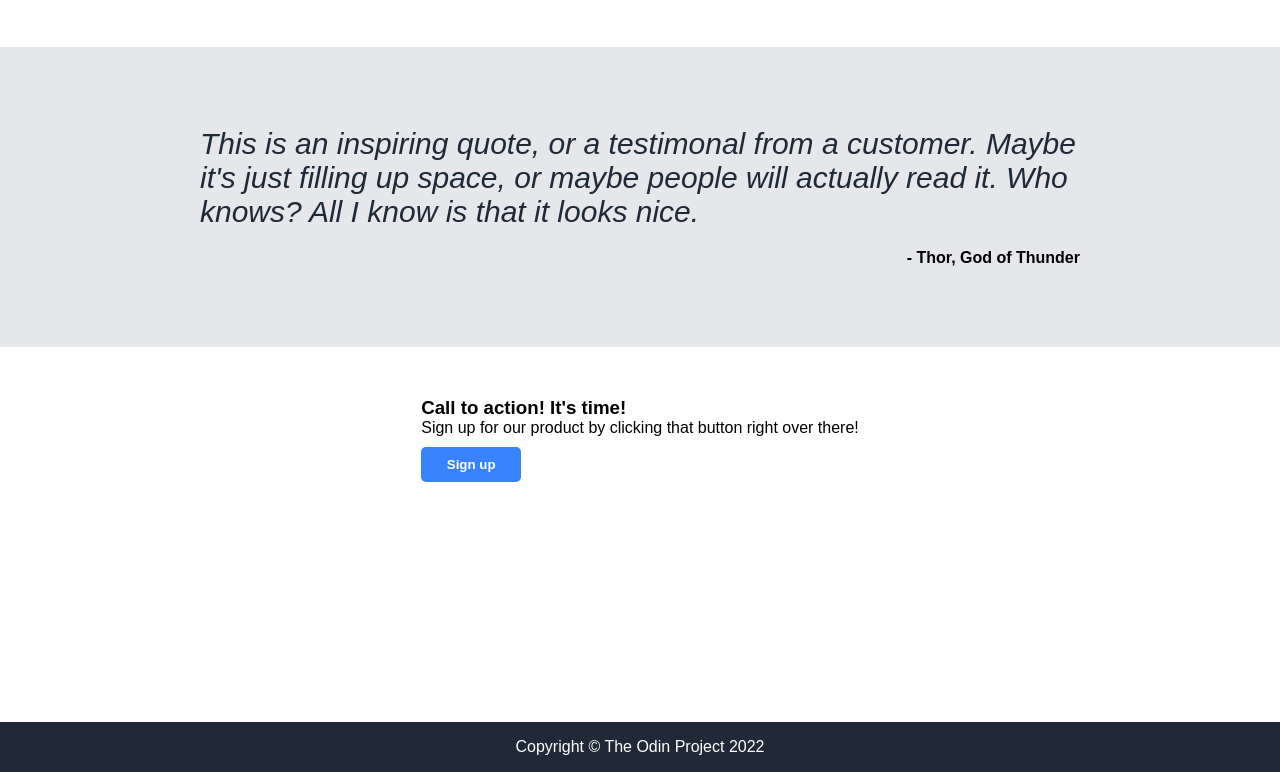
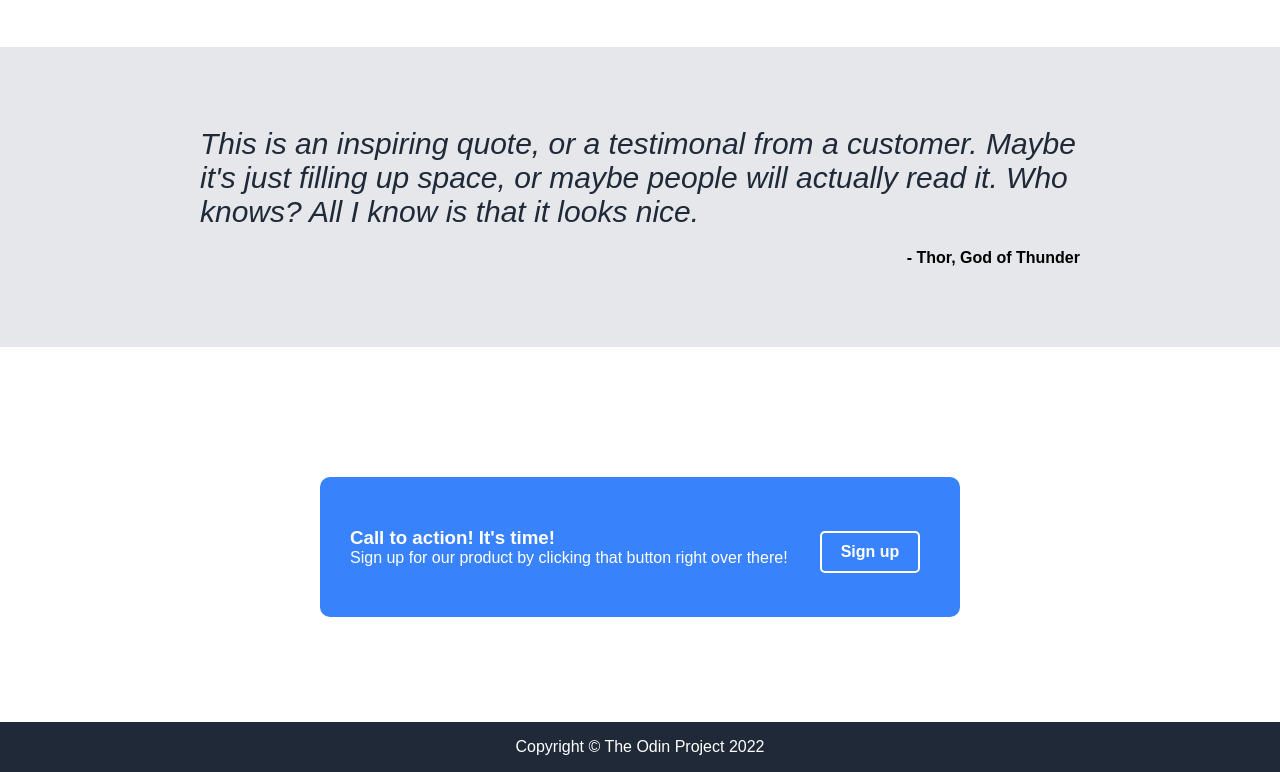
Before and after one commit to Danelle-Gunter/landing-page, a plain HTML site: page index.html in a window 1280 px wide. Shown: the part 928-1700 px from the top of the page. Drawn offline with Linux system fonts and the light colour scheme.

Commit message:
Finished third section

```diff
--- a/index.html
+++ b/index.html
@@ -66,9 +66,13 @@
     <!-- SECTION THREE -->
     <section id="third">
         <div class="btn-like">
-            <h3>Call to action! It's time!</h3>
-            <p>Sign up for our product by clicking that button right over there!</p>
-            <button class="cta-btn">Sign up</button>
+            <div class="third-content">
+                <h3>Call to action! It's time!</h3>
+                <p>Sign up for our product by clicking that button right over there!</p>
+            </div>
+            <div class="third-content-btn">
+                <button class="cta-btn">Sign up</button>
+            </div>
         </div>
     </section>
 
--- a/styles/style.css
+++ b/styles/style.css
@@ -156,7 +156,33 @@ section {
 }
 
 #third {
+    display: flex;
+    justify-content: center;
+    align-items: center;
+    background-color: #fff;
+}
 
+.btn-like {
+    display: flex;
+    flex-direction: row;
+    align-items: center;
+    color: #fff;
+    padding: 20px;
+    height: 100px;
+    width: 600px;
+    background-color: #3882fc;
+    border-radius: 10px;
+}
+
+.third-content {
+    flex: 2;
+    padding: 10px;
+}
+
+.cta-btn {
+    margin-right: 20px;
+    font-size: 16px;
+    border: 2px solid #fff;
 }
 
 footer {
```
